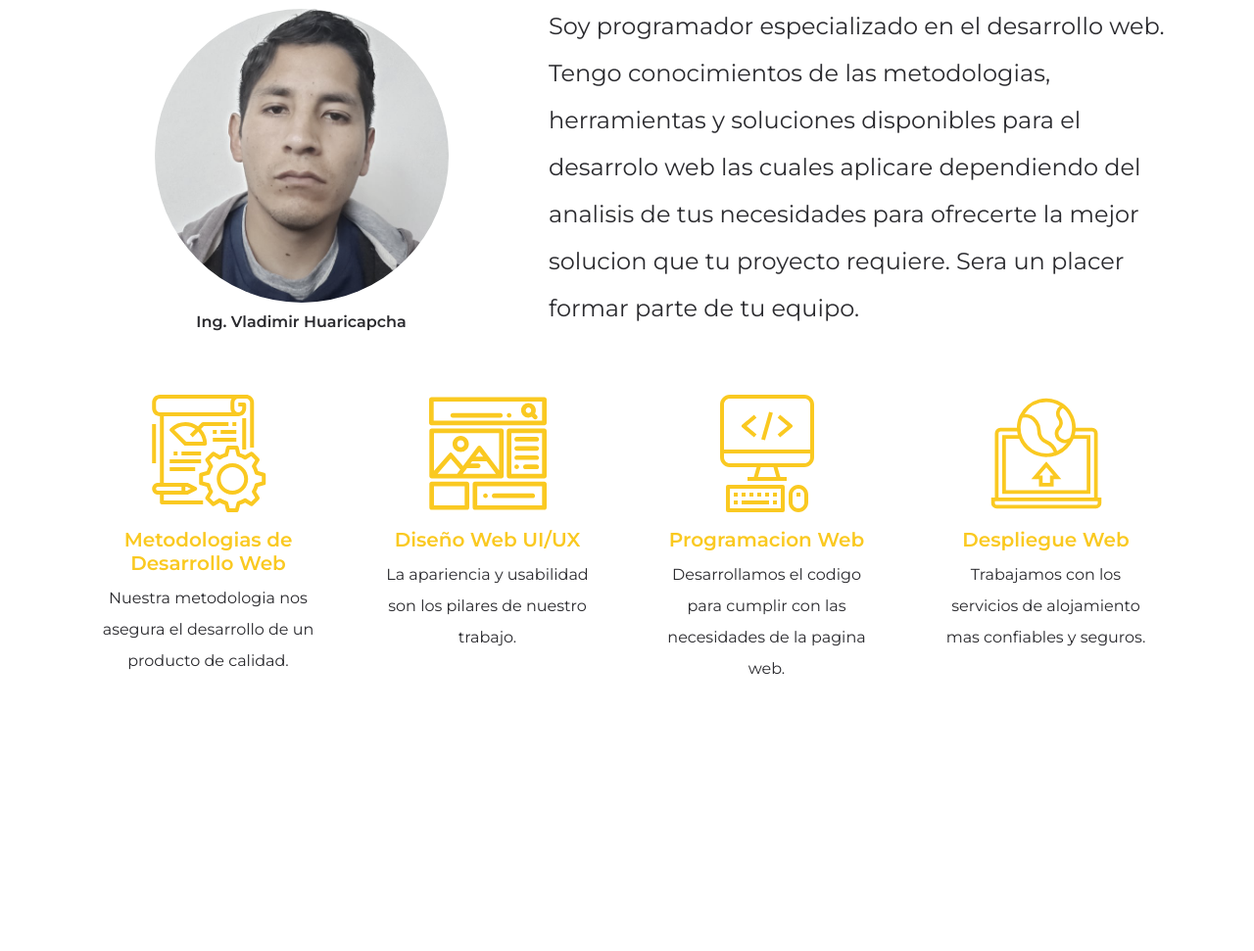
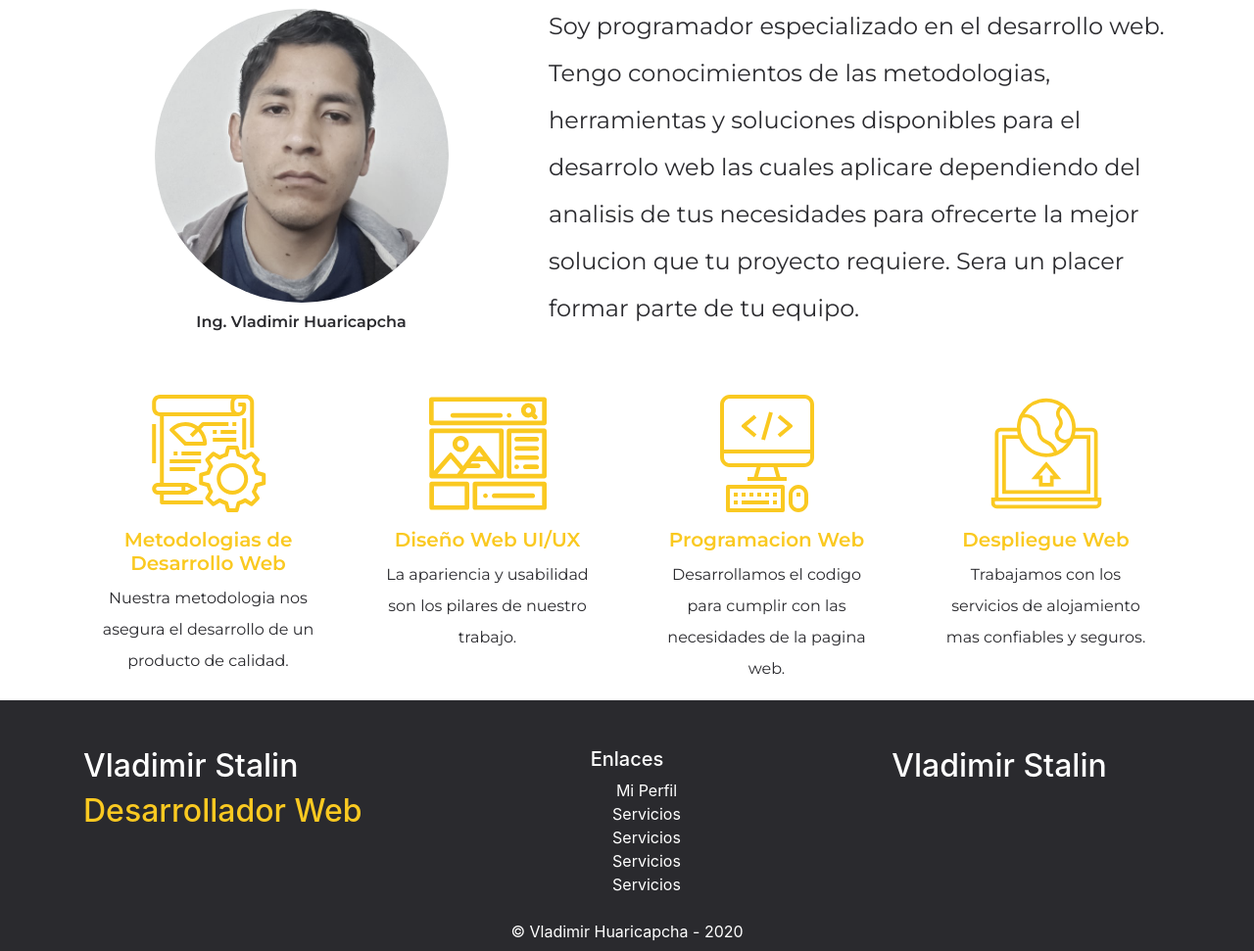
Before and after one commit to frehd-developer/frehd-developer.github.io, a plain HTML site: page index.html in a window 1280 px wide. Shown: the part 941-1912 px from the top of the page at 98% size. Before the commit the page ends 1656 px from the top, so only its background shows below. Drawn offline with nearby package versions, Linux system fonts and the light colour scheme.

Commit message:
Add footer

```diff
--- a/css/styles.css
+++ b/css/styles.css
@@ -135,3 +135,25 @@ header {
     font-weight: 600;
     width: 160px;
 }
+
+footer {
+    background: #2a2a2e !important;
+    color: #fff;
+}
+
+footer .developer {
+    color: #fac921;
+}
+
+footer ul {
+    list-style: none;
+}
+
+footer a {
+    text-decoration: none;
+    color: #fff;
+}
+
+footer a:hover {
+    color: #fac921;
+}
--- a/index.html
+++ b/index.html
@@ -144,6 +144,35 @@
         </div>
     </section>
 
+    <footer class="pt-5">
+        <div class="container">
+            <div class="row">
+                <div class="col-md-4">
+                    <h2>Vladimir Stalin</h2>
+                    <h2 class="developer">Desarrollador Web</h2>
+                </div>
+                <div class="col-md-4 text-center">
+                    <h5>Enlaces</h5>
+                    <ul>
+                        <li><a href="#about">Mi Perfil</a></li>
+                        <li><a href="#">Servicios</a></li>
+                        <li><a href="#">Servicios</a></li>
+                        <li><a href="#">Servicios</a></li>
+                        <li><a href="#">Servicios</a></li>
+                    </ul>
+                </div>
+                <div class="col-md-4 text-center">
+                    <h2>Vladimir Stalin</h2>
+                </div>
+            </div>
+            <div class="row text-center">
+                <div class="col py-2">
+                    <span>&copy; Vladimir Huaricapcha - 2020</span>
+                </div>
+            </div>
+        </div>
+    </footer>
+
     <!-- <section id="contact">
         <div class="container">
             <div class="section-title text-center py-5">
```
